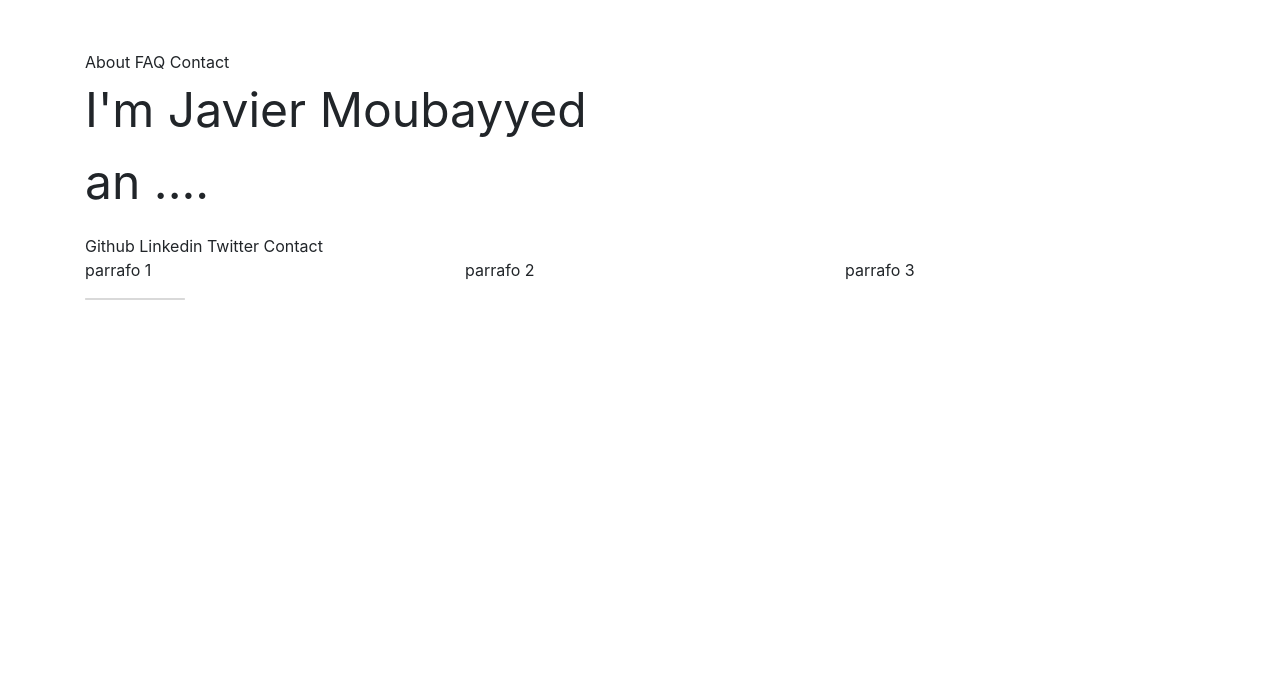
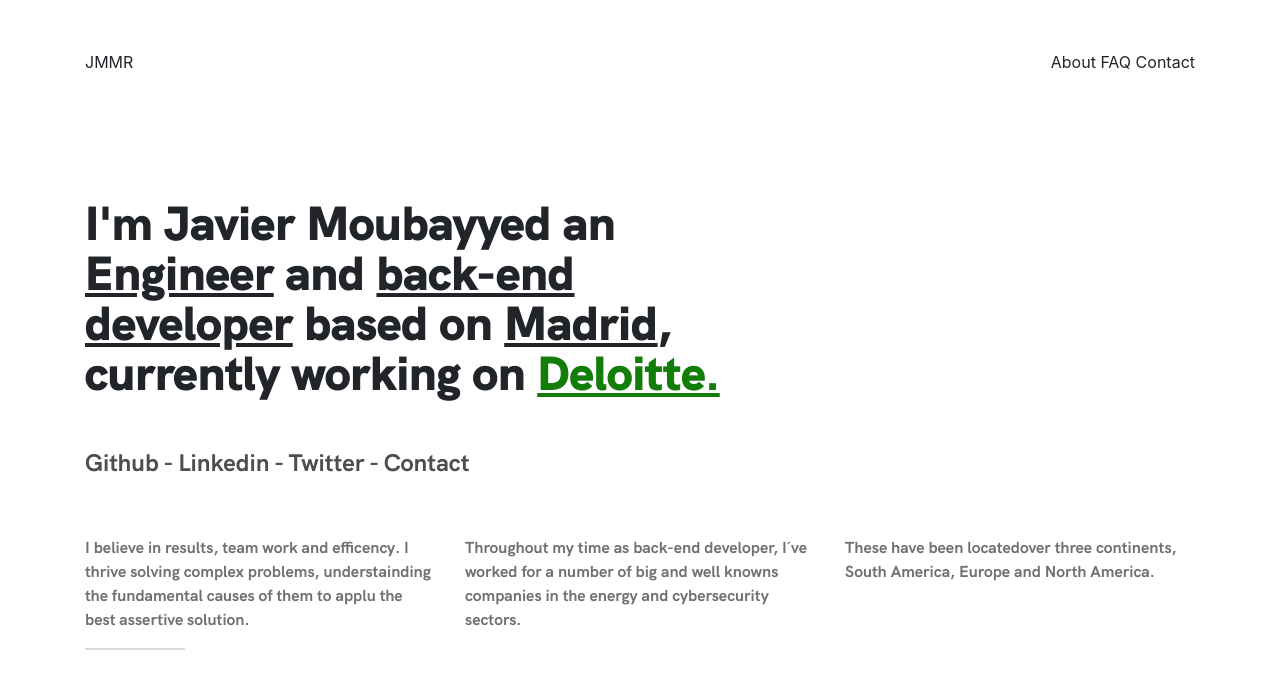
Before and after one commit to ParserKnight/pagina_personal, a plain HTML site: page index.html in a window 1280 px wide. Drawn offline with nearby package versions, Linux system fonts and the light colour scheme.

Commit message:
Last update WIP

```diff
--- a/css/main.css
+++ b/css/main.css
@@ -1,3 +1,13 @@
+@font-face {
+    font-family:"grotesk-black";
+    src: url("fonts/HKGrotesk-Black.ttf") format("truetype");
+  }
+
+  @font-face {
+    font-family:"grotesk-bold";
+    src: url("fonts/HKGrotesk-Bold.ttf") format("truetype");
+  }
+
 
 .personal{
     margin-top:50px;
@@ -5,7 +15,10 @@
 }
 
 #title{
-    font-size:48
+    padding-top: 125px;
+    font-size:48;
+    font-family:"grotesk-black";
+    line-height:50px;
 }
 
 .separator{
@@ -17,4 +30,20 @@
 }
 
 .contenido{
+    color:#717171;
+    size: 18;
+    font-family: "grotesk-bold";
 }
+
+
+#deloitte{
+    color:#127d09 ;
+}
+
+.link-redes{
+    font-family: "grotesk-bold";
+    font-size: 24;
+    color: #4E4E4E;
+    padding-bottom: 55px;
+    padding-top: 30px;
+}
--- a/index.html
+++ b/index.html
@@ -14,43 +14,48 @@
     <div class="container personal">
     <!--Header-->
         <div class="row">
-            <div class="col-lg-12">
-               <a class="link-cabecera">About</a>
-               <a class="link-cabecera">FAQ</a>
-               <a class="link-cabecera">Contact</a>
+            <div class="col-lg-6">
+               JMMR
             </div>
+            <div class="col-lg-6 text-right">
+                <a class="link-cabecera">About</a>
+                <a class="link-cabecera">FAQ</a>
+                <a class="link-cabecera">Contact</a>
+             </div>
         </div>
     <!--Titulo-->
         <div class="row">
-            <div class="col-lg-6">
+            <div class="col-lg-7">
                 <p id="title">
-                    I'm Javier Moubayyed an ....
+                    I'm Javier Moubayyed an <u>Engineer</u> and <u>back-end developer</u> based on <u>Madrid</u>, currently working on <u id="deloitte">Deloitte.</u>
              </div>
         </div>
     <!--Links redes sociales-->
         <div class="row">
             <div class="col">
-                <a class="link-redes">Github</a>
-                <a class="link-redes">Linkedin</a>
-                <a class="link-redes">Twitter</a>
-                <a class="link-redes">Contact</a>
+                <div class="link-redes">
+                    <a herf="">Github</a> -
+                    <a herf="">Linkedin</a> -
+                    <a herf="">Twitter</a> -
+                    <a herf="">Contact</a>
+                </div>
             </div>
         </div>
     <!--Primera fila-->
         <div class="row">
             <div class="col-lg-4">
                 <p class="contenido">
-                    parrafo 1
+                    I believe in results, team work and efficency. I thrive solving complex problems, understainding the fundamental causes of them to applu the best assertive solution.
                 </p>
             </div>
             <div class="col-lg-4">
                 <p class="contenido">
-                    parrafo 2
+                    Throughout my time as back-end developer, I´ve worked for a number of big and well knowns companies in the energy and cybersecurity sectors.
                 </p>
             </div>
             <div class="col-lg-4">
                 <p class="contenido">
-                    parrafo 3
+                    These have been locatedover three continents, South America, Europe and North America.
                 </p>
             </div>
         </div>
```
Also changed, not shown: css/fonts/HKGrotesk-Black.ttf (added), css/fonts/HKGrotesk-Bold.ttf (added).
